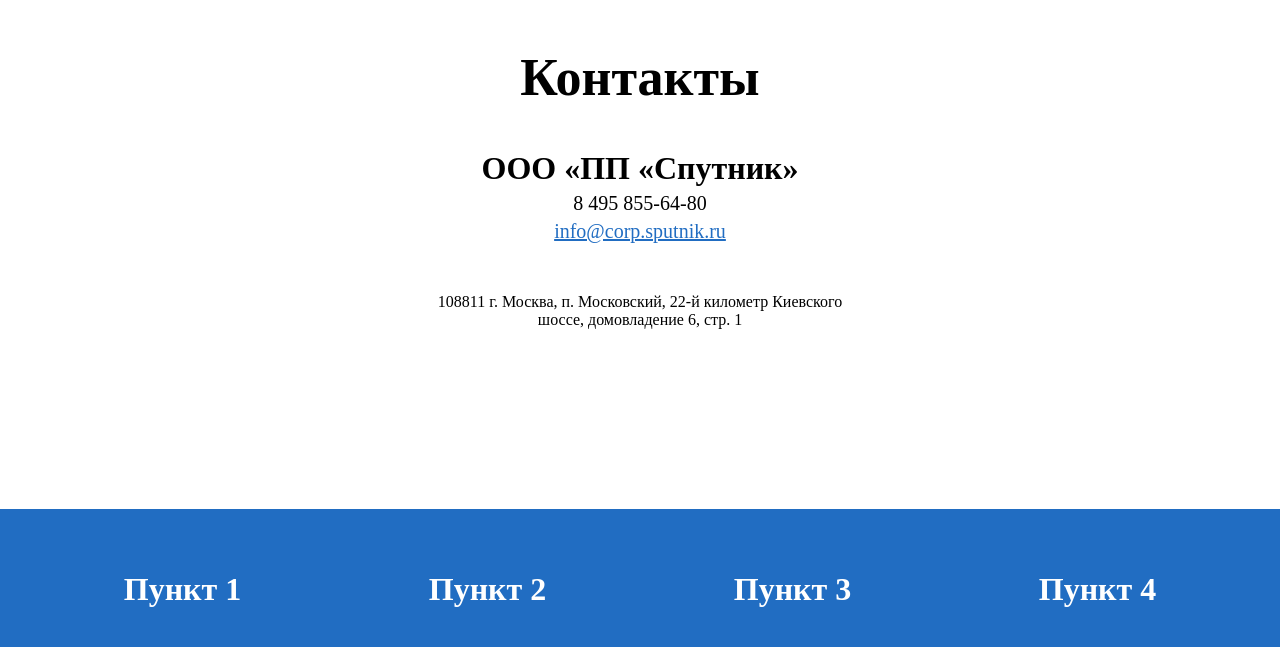
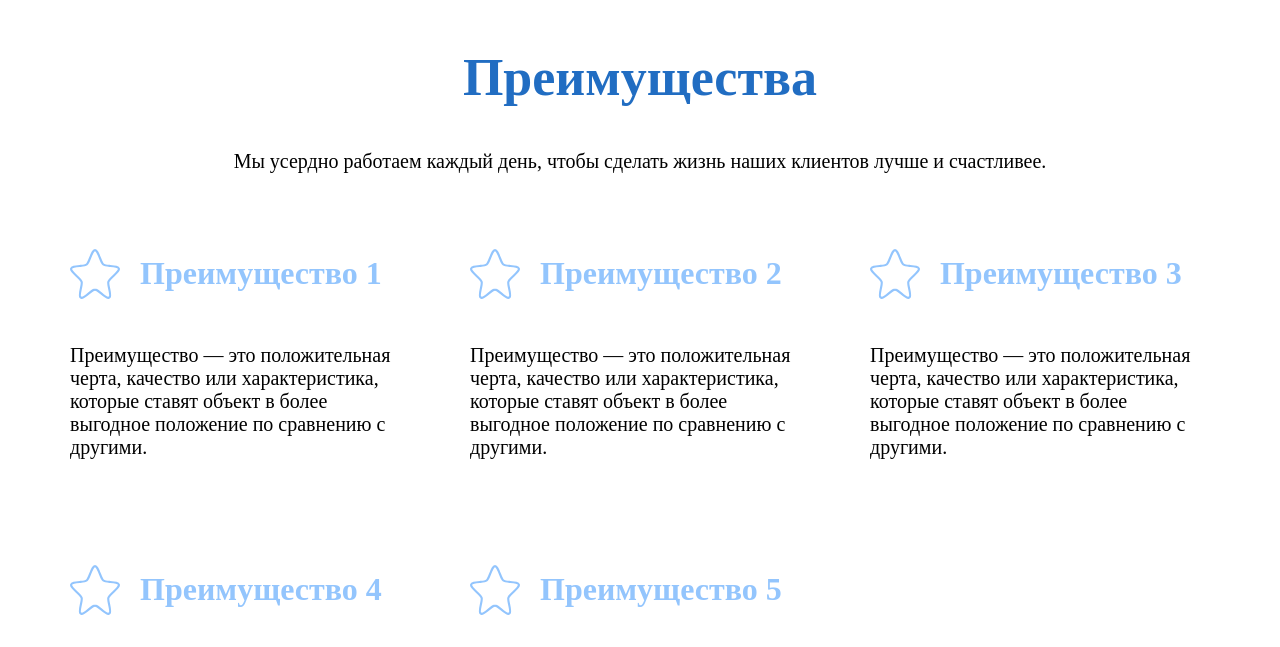
Before and after one commit to martynovappolina/sputnik-ui, a Vue app: page / in a window 1280 px wide. Shown: the part 4808-5455 px from the top of the page. Built offline with nearby package versions, Linux system fonts and the light colour scheme; a web font is replaced by a local one.

Commit message:
create MultiColumnListWithIcons

```diff
--- a/src/App.vue
+++ b/src/App.vue
@@ -6,6 +6,7 @@
     <VerticalCardWithImageAndText />
     <NumberedList />
     <TextBlockWithHeader />
+    <MultiColumnListWithIcons />
     <Contacts />
     <Footer />
   </Page>
@@ -21,6 +22,7 @@
   import Contacts from './components/Contacts.vue';
   import Footer from './components/Footer.vue';
   import TextBlockWithHeader from './components/TextBlockWithHeader.vue';
+  import MultiColumnListWithIcons from './components/MultiColumnListWithIcons.vue';
 
   export default {
     name: 'App',
@@ -33,7 +35,8 @@
       HorizontalCardsBlock,
       Contacts,
       NumberedList,
-      TextBlockWithHeader
+      TextBlockWithHeader,
+      MultiColumnListWithIcons
     }
   }
 </script>
--- /dev/null
+++ b/src/components/MultiColumnListWithIcons.vue
@@ -0,0 +1,116 @@
+<template>
+    <div class="multi-column-list-with-icons">
+        <h2>{{ header }}</h2>
+        <p class="description">{{ description }}</p>
+        <div class="items">
+            <div v-for="item in items" :key="item.header" class="item">
+                <div class="header-line">
+                    <div class="icon" :style="{ backgroundImage: `url(${item.icon})` }" />
+                    <h3>{{ item.header }}</h3>
+                </div>
+                <p>{{ item.description }}</p>
+            </div>
+        </div>
+    </div>
+</template>
+
+<script>
+    export default {
+        name: 'MultiColumnListWithIcons',
+        props: {
+            header: {
+                type: String,
+                default: 'Преимущества'
+            },
+            description: {
+                type: String,
+                default: 'Мы усердно работаем каждый день, чтобы сделать жизнь наших клиентов лучше и счастливее.'
+            },
+            items: {
+                type: Array,
+                default() {
+                    return [
+                        {
+                            icon: require('@/assets/icons/star.svg'),
+                            header: 'Преимущество 1',
+                            description: 'Преимущество — это положительная черта, качество или характеристика, которые ставят объект в более выгодное положение по сравнению с другими.'
+                        },
+                        {
+                            icon: require('@/assets/icons/star.svg'),
+                            header: 'Преимущество 2',
+                            description: 'Преимущество — это положительная черта, качество или характеристика, которые ставят объект в более выгодное положение по сравнению с другими.'
+                        },
+                        {
+                            icon: require('@/assets/icons/star.svg'),
+                            header: 'Преимущество 3',
+                            description: 'Преимущество — это положительная черта, качество или характеристика, которые ставят объект в более выгодное положение по сравнению с другими.'
+                        },
+                        {
+                            icon: require('@/assets/icons/star.svg'),
+                            header: 'Преимущество 4',
+                            description: 'Преимущество — это положительная черта, качество или характеристика, которые ставят объект в более выгодное положение по сравнению с другими.'
+                        },
+                        {
+                            icon: require('@/assets/icons/star.svg'),
+                            header: 'Преимущество 5',
+                            description: 'Преимущество — это положительная черта, качество или характеристика, которые ставят объект в более выгодное положение по сравнению с другими.'
+                        },
+                    ]
+                }
+            }
+        },
+    }
+</script>
+
+<style lang="scss" scoped>
+    .multi-column-list-with-icons {
+        padding: 30px;
+        margin: 150px auto;
+        max-width: 1200px;
+
+        h2 {
+            color: $primary;
+        }
+
+        h2, .description {
+            text-align: center;
+        }
+
+        .items {
+            display: flex;
+            flex-wrap: wrap;
+
+            .item {
+                flex: 0 0 calc(33.333% - 60px);
+                margin: 30px;
+
+                @media (max-width: 1200px) {
+                    flex: 0 0 calc(50% - 60px);
+                }
+
+                @media (max-width: 850px) {
+                    flex: 0 0 calc(100% - 60px);
+                }
+            }
+
+            .header-line {
+                display: flex;
+                align-items: center;
+                margin-bottom: 20px;
+
+                h3 {
+                    color: $secondary;
+                }
+
+                .icon {
+                    width: 50px;
+                    height: 50px;
+                    margin-right: 20px;
+                    background-size: contain;
+                    background-position: center;
+                    background-repeat: no-repeat;
+                }
+            }
+        }
+    }
+</style>
```
Also changed, not shown: src/assets/icons/star.svg (added).
